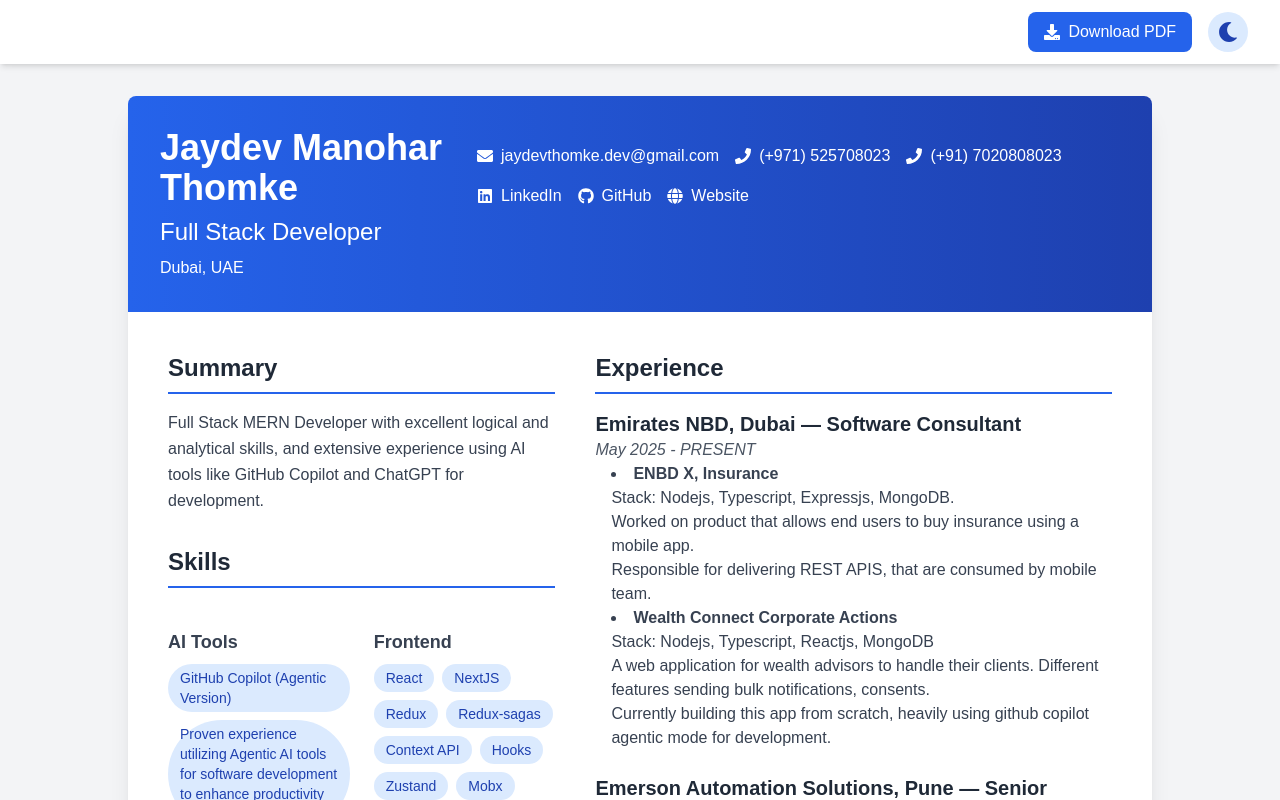
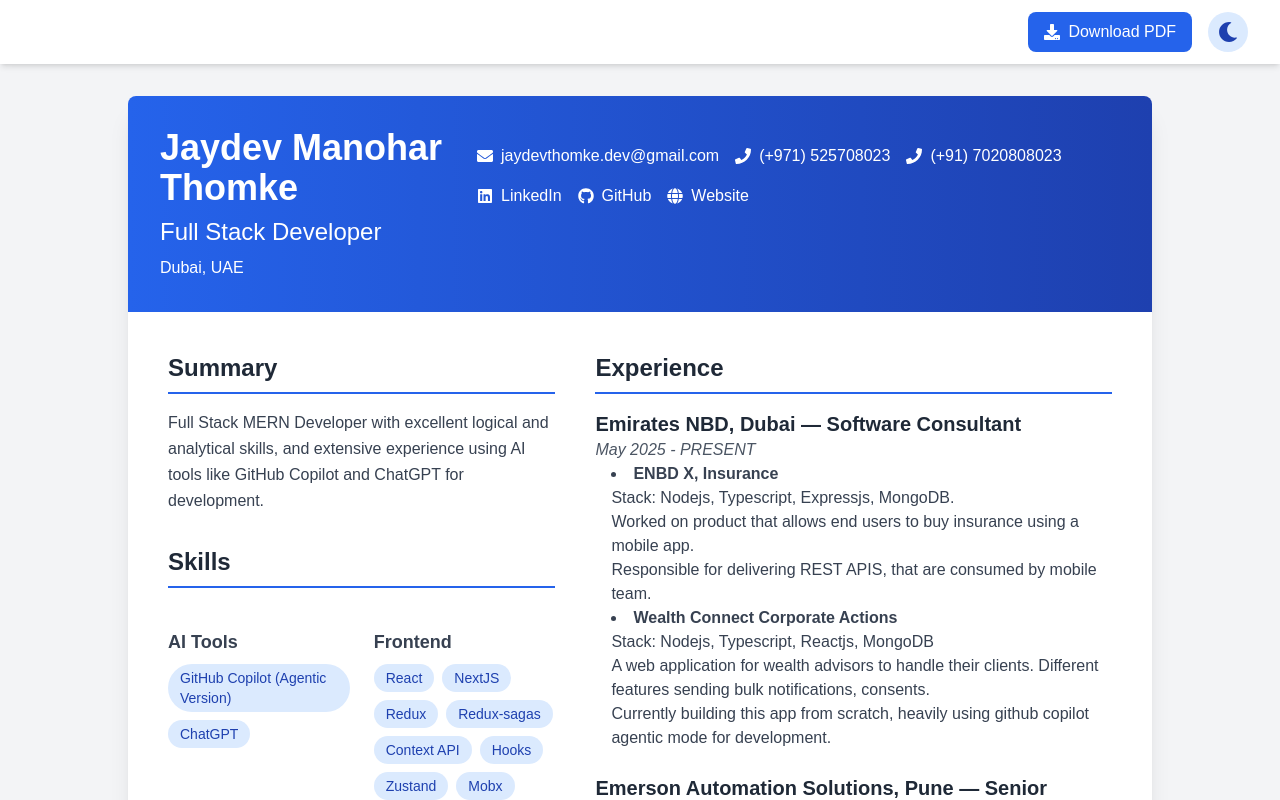
Before and after one commit to jaydev25/resume, a Next.js app: page / in a window 1280 px wide. Shown: the top 800 px of the page. Built offline with nearby package versions, Linux system fonts and the light colour scheme.

Commit message:
Updated resume

```diff
--- a/src/app/page.tsx
+++ b/src/app/page.tsx
@@ -14,7 +14,7 @@
 const skillCategories = {
   "AI Tools": [
     "GitHub Copilot (Agentic Version)",
-    "Proven experience utilizing Agentic AI tools for software development to enhance productivity and overall code quality",
+    "ChatGPT",
   ],
   Frontend: [
     "React",
```
